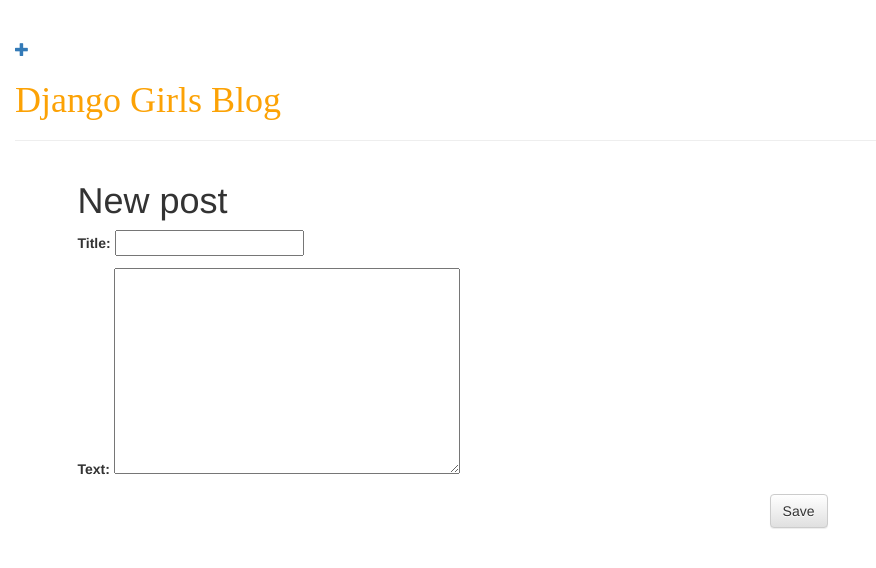
After one commit to prography/6th-lemorning-django, a Django app: page /board/new in a window 1280 px wide. The commit adds this page. Shown: the top 568 px of the page, without its empty margins (0-876 px from the left). Run offline with Django 3.2, Linux system fonts and the light colour scheme; some libraries are stand-ins or nearby versions; some web fonts are replaced.

Commit message:
[창섭] 게시글 상세페이지 게시글 추가, 편집기능 추가. - 간단한 css 추가 - 게시글 상세페이지 추가 - 게시글 추가, 편집기능 추가

```diff
--- /dev/null
+++ b/board/forms.py
@@ -0,0 +1,8 @@
+from django import forms
+from .models import Board
+
+class BoardForm(forms.ModelForm):
+
+    class Meta:
+        model = Board
+        fields = ('title', 'text', )
--- /dev/null
+++ b/board/static/css/board.css
@@ -0,0 +1,27 @@
+@font-face { font-family: 'NeoDunggeunmo';
+    src: url('https://cdn.jsdelivr.net/gh/projectnoonnu/noonfonts_2001@1.3/NeoDunggeunmo.woff') format('woff');
+    font-weight: normal; font-style: normal; }
+
+h1 a {
+    color: #FCA205;
+    font-family: 'NeoDunggeunmo';
+}
+
+body {
+    padding-left: 15px;
+}
+
+.post {
+    margin-bottom: 70px;
+    border: 1.5px #3875d7 solid;
+    padding: 30px;
+}
+
+.date {
+    color: #828282;
+    text-align: right;
+}
+
+.save {
+    float: right;
+}
--- /dev/null
+++ b/board/templates/board/base.html
@@ -0,0 +1,25 @@
+{% load static %}
+<!DOCTYPE html>
+<html lang="en">
+<head>
+    <meta charset="UTF-8">
+    <title>Title</title>
+    <link rel="stylesheet" href="//maxcdn.bootstrapcdn.com/bootstrap/3.2.0/css/bootstrap.min.css">
+    <link rel="stylesheet" href="//maxcdn.bootstrapcdn.com/bootstrap/3.2.0/css/bootstrap-theme.min.css">
+    <link rel="stylesheet" href="{% static 'css/board.css' %}">
+</head>
+<body>
+<div class="page-header">
+        <a href="{% url 'board:post_new' %}" class="top-menu"><span class="glyphicon glyphicon-plus"></span></a>
+        <h1><a href="/">Django Girls Blog</a></h1>
+    </div>
+    <div class="content container">
+        <div class="row">
+            <div class="col-md-8">
+            {% block content %}
+            {% endblock %}
+            </div>
+        </div>
+    </div>
+</body>
+</html>
--- /dev/null
+++ b/board/templates/board/post_edit.html
@@ -0,0 +1,9 @@
+{% extends 'board/base.html' %}
+
+{% block content %}
+    <h1>New post</h1>
+    <form method="POST" class="post-form">{% csrf_token %}
+        {{ form.as_p }}
+        <button type="submit" class="save btn btn-default">Save</button>
+    </form>
+{% endblock %}
--- a/board/urls.py
+++ b/board/urls.py
@@ -4,4 +4,7 @@
 app_name = 'board'
 urlpatterns = [
     path('', views.post_list, name='post_list'),
+    path('detail/<int:pk>/', views.post_detail, name='post_detail'),
+    path('detail/<int:pk>/edit/', views.post_edit, name='post_edit'),
+    path('new', views.post_new, name= 'post_new'),
 ]
--- a/board/views.py
+++ b/board/views.py
@@ -1,8 +1,38 @@
-from django.shortcuts import render
+from django.shortcuts import render, get_object_or_404, redirect
 from django.utils import timezone
 from .models import Board
+from .forms import BoardForm
 
 # Create your views here.
 def post_list(request):
     posts = Board.objects.filter(published_date__lte=timezone.now()).order_by('published_date')
     return render(request, 'board/post_list.html', {'posts': posts})
+
+def post_detail(request, pk):
+    post = get_object_or_404(Board, pk=pk)
+    return render(request, 'board/post_detail.html', {'post': post})
+
+def post_new(request):
+    if request.method == "POST":
+        form = BoardForm(request.POST)
+        if form.is_valid():
+            post = form.save(commit=False)
+            post.published_date = timezone.now()
+            post.save()
+            return redirect('board:post_detail', pk=post.pk)
+    else:
+        form = BoardForm()
+    return render(request, 'board/post_edit.html', {'form': form})
+
+def post_edit(request, pk):
+    post = get_object_or_404(Board, pk=pk)
+    if request.method == "POST":
+        form = BoardForm(request.POST, instance=post)
+        if form.is_valid():
+            post = form.save(commit=False)
+            post.published_date = timezone.now()
+            post.save()
+            return redirect('board:post_detail', pk=post.pk)
+    else:
+        form = BoardForm(instance=post)
+    return render(request, 'board/post_edit.html', {'form': form})
```
Also changed, not shown: board/templates/board/post_detail.html (added, +14 -0 lines), board/templates/board/post_list.html (+12 -19 lines), README.md.
